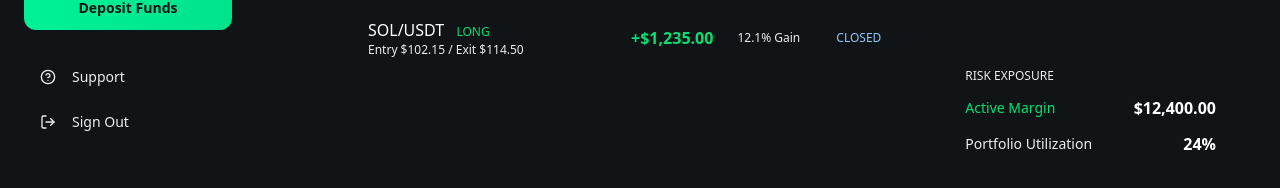
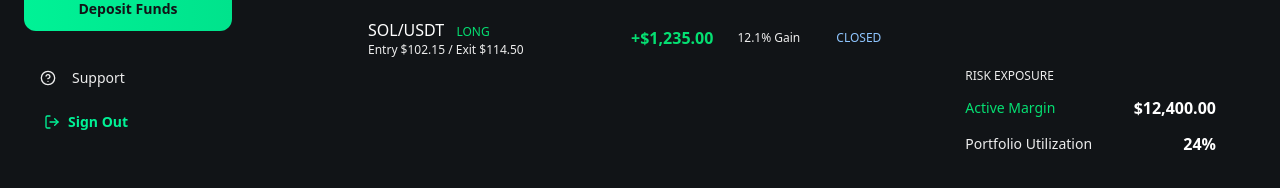
Before and after one commit to wp-wachi/my-trading-app, a Next.js app: page / in a window 1280 px wide. Shown: the part 616-804 px from the top of the page. Built offline with nearby package versions, Linux system fonts and the light colour scheme.

Commit message:
Add signout button

```diff
--- a/src/components/layout/AppSidebar.tsx
+++ b/src/components/layout/AppSidebar.tsx
@@ -1,3 +1,5 @@
+"use client";
+
 import Link from "next/link";
 import {
   BookOpen,
@@ -9,6 +11,7 @@ import {
   LogOut,
   Plus,
 } from "lucide-react";
+import { signOut } from "next-auth/react";
 import { Button } from "@/components/ui/Button";
 import type { ReactNode } from "react";
 
@@ -62,6 +65,10 @@ const NAV_ITEMS: SidebarItem[] = [
 ];
 
 export function AppSidebar({ activeItem }: AppSidebarProps): React.JSX.Element {
+  async function handleSignOut(): Promise<void> {
+    await signOut({ redirectTo: "/login" });
+  }
+
   return (
     <aside className="sticky top-0 hidden h-screen w-64 min-w-64 shrink-0 basis-64 flex-col overflow-hidden overscroll-none bg-surface_container_lowest py-8 md:flex">
       <div className="mb-10 px-6">
@@ -121,13 +128,18 @@ export function AppSidebar({ activeItem }: AppSidebarProps): React.JSX.Element {
             <HelpCircle size={16} />
             Support
           </button>
-          <button
-            className="flex items-center gap-4 px-4 py-3 font-sans text-[0.875rem] font-medium text-on_surface_variant/70 transition hover:text-on_surface"
+
+          <Button
+            className="justify-start px-4 py-3 text-[0.875rem] font-medium text-on_surface_variant/70 shadow-none hover:bg-transparent hover:text-on_surface"
+            fullWidth
+            onClick={handleSignOut}
+            size="md"
             type="button"
+            variant="tertiary"
           >
             <LogOut size={16} />
             Sign Out
-          </button>
+          </Button>
         </div>
       </div>
     </aside>
```
